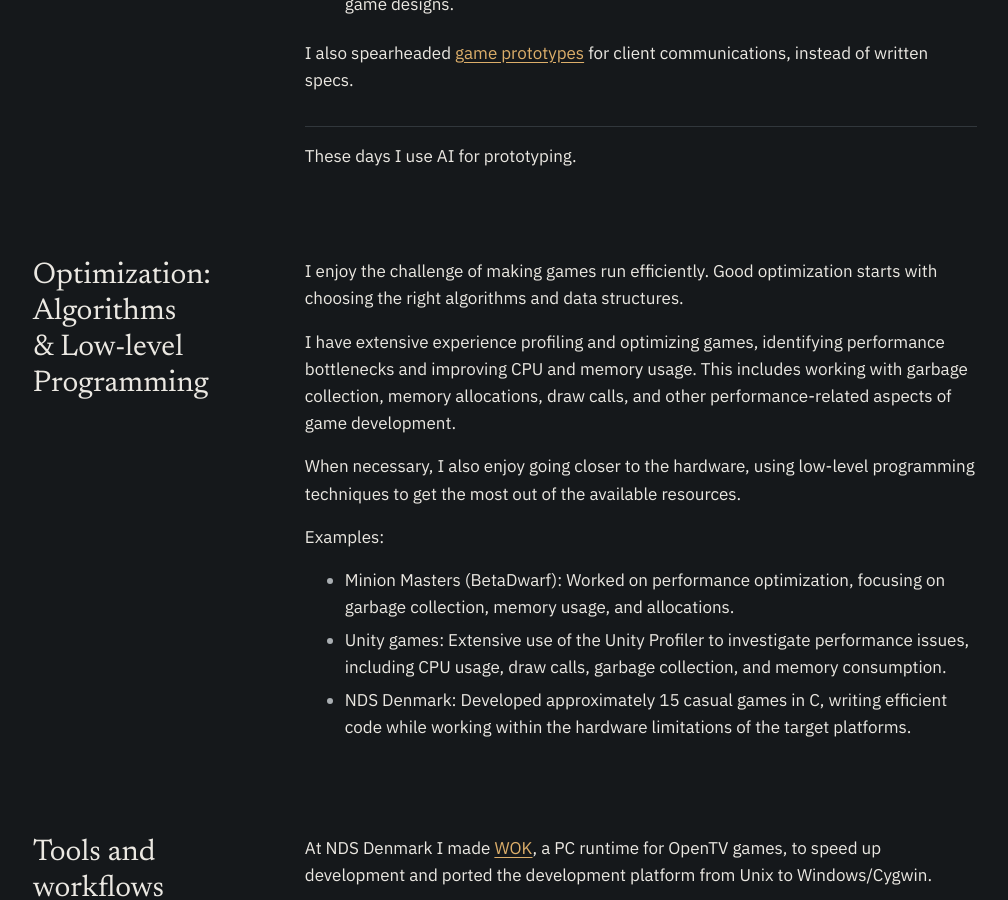
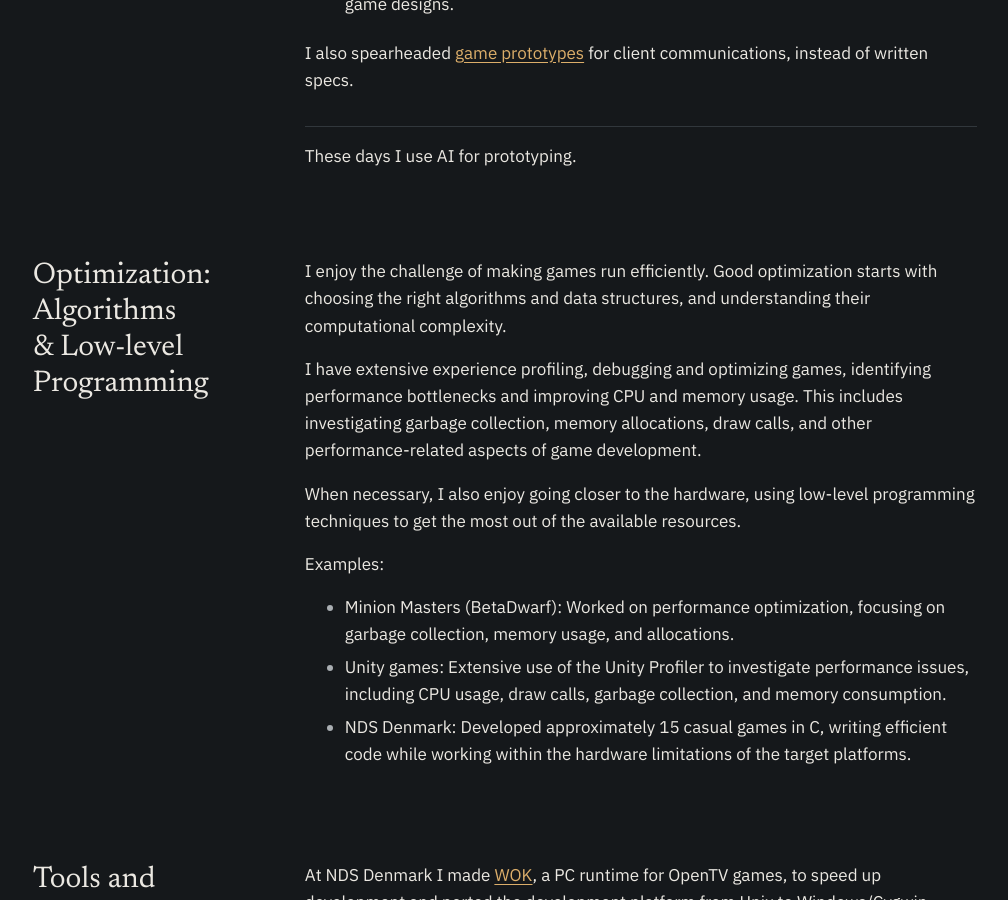
Before and after one commit to repsej/repsej.github.io, a Jekyll site: the page built from expertise.md, in a window 1280 px wide and 900 px high, scrolled down 805 px. Shown: the whole window, without its empty margins (108-1116 px from the left). Built offline with Jekyll 4.4.1, drawn with Linux system fonts in a browser that asks for light colours.

Commit message:
Added a little on debugging

```diff
--- a/expertise.md
+++ b/expertise.md
@@ -34,9 +34,9 @@ These days I use AI for prototyping.
 
 ## Optimization: Algorithms & Low-level Programming
 
-I enjoy the challenge of making games run efficiently. Good optimization starts with choosing the right algorithms and data structures.
+I enjoy the challenge of making games run efficiently. Good optimization starts with choosing the right algorithms and data structures, and understanding their computational complexity.
 
-I have extensive experience profiling and optimizing games, identifying performance bottlenecks and improving CPU and memory usage. This includes working with garbage collection, memory allocations, draw calls, and other performance-related aspects of game development.
+I have extensive experience profiling, debugging and optimizing games, identifying performance bottlenecks and improving CPU and memory usage. This includes investigating garbage collection, memory allocations, draw calls, and other performance-related aspects of game development.
 
 When necessary, I also enjoy going closer to the hardware, using low-level programming techniques to get the most out of the available resources.
 
```
